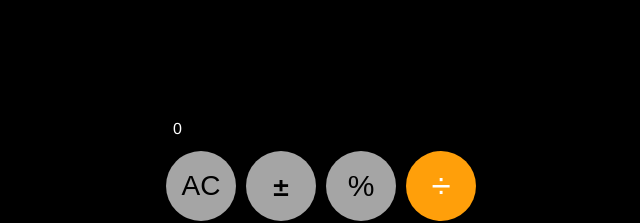
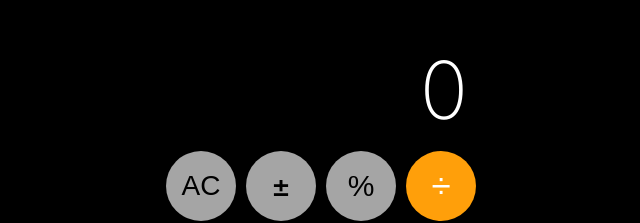
Before and after one commit to andyko16-dotcom/Calculator, a plain HTML site: page index.html in a window 1280 px wide. Shown: the part 162-385 px from the top of the page, without its empty margins (325-965 px from the left). Drawn offline with Linux system fonts and the light colour scheme.

Commit message:
no changes

```diff
--- a/styles.css
+++ b/styles.css
@@ -38,7 +38,7 @@ body {
     flex-direction: column;
 }
 
-.results {
+#results {
     align-self: flex-end;
     font-size: 80px;
     font-weight: 10;
```
